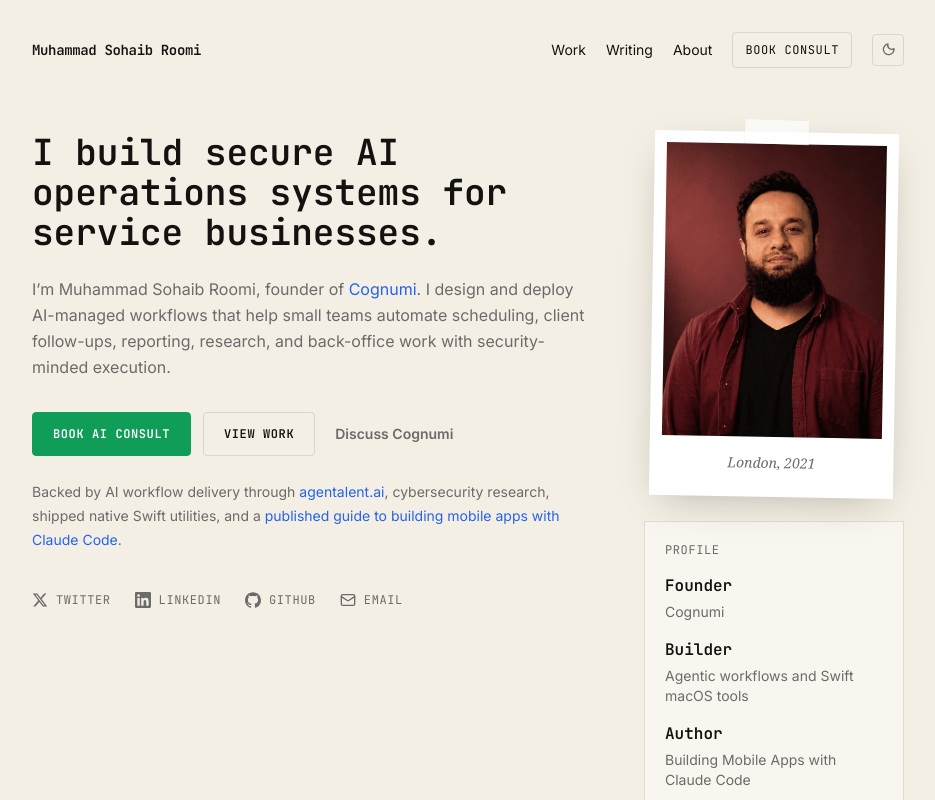
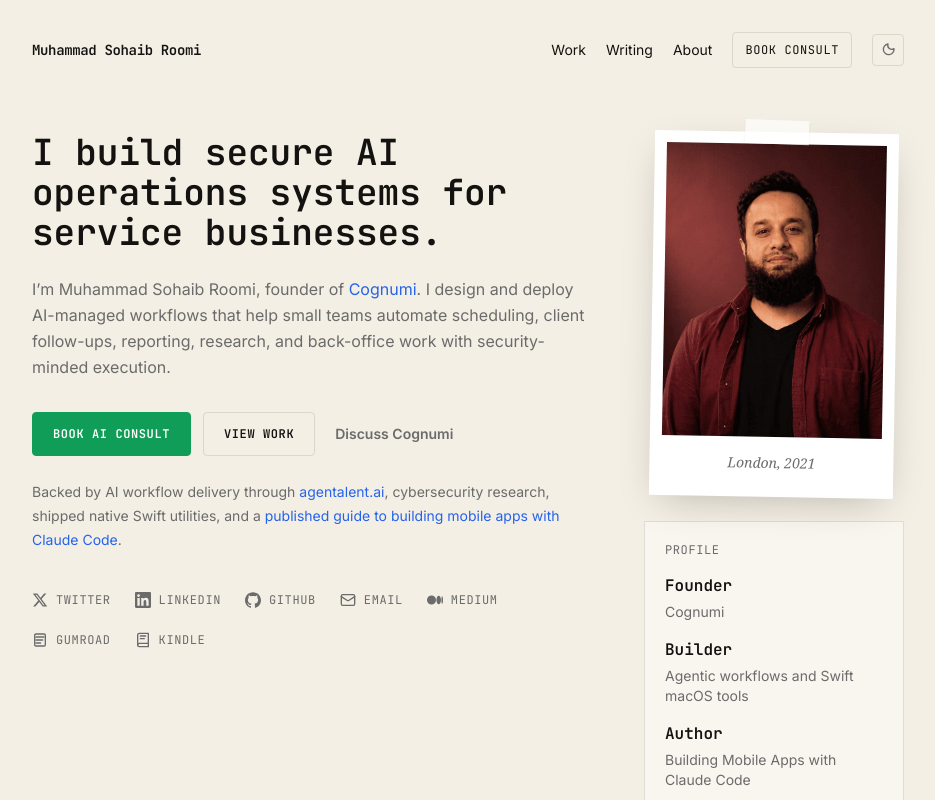
Before and after one commit to rumi7911/portfolio, a Next.js app: page / in a window 1280 px wide. Shown: the top 800 px of the page, without its empty margins (172-1107 px from the left). Built offline with nearby package versions, Linux system fonts and the light colour scheme; no server answers.

Commit message:
Add book platform links to hero

```diff
--- a/components/SocialLinks.tsx
+++ b/components/SocialLinks.tsx
@@ -1,3 +1,9 @@
+import {
+  mobileAppsBookAmazonUrl,
+  mobileAppsBookGumroadUrl,
+  mobileAppsBookMediumUrl,
+} from '@/content/links';
+
 const links = [
   {
     label: 'Twitter',
@@ -60,6 +66,62 @@ const links = [
       </svg>
     ),
   },
+  {
+    label: 'Medium',
+    href: mobileAppsBookMediumUrl,
+    icon: (
+      <svg
+        viewBox="0 0 24 24"
+        fill="currentColor"
+        className="h-4 w-4"
+        aria-hidden="true"
+      >
+        <path d="M13.54 12a6.77 6.77 0 0 1-6.77 6.77A6.77 6.77 0 0 1 0 12a6.77 6.77 0 0 1 6.77-6.77A6.77 6.77 0 0 1 13.54 12Zm7.43 0c0 3.51-1.52 6.36-3.39 6.36s-3.39-2.85-3.39-6.36 1.52-6.36 3.39-6.36 3.39 2.85 3.39 6.36ZM24 12c0 3.15-.53 5.7-1.19 5.7-.65 0-1.18-2.55-1.18-5.7s.53-5.7 1.18-5.7C23.47 6.3 24 8.85 24 12Z" />
+      </svg>
+    ),
+  },
+  {
+    label: 'Gumroad',
+    href: mobileAppsBookGumroadUrl,
+    icon: (
+      <svg
+        viewBox="0 0 24 24"
+        fill="none"
+        stroke="currentColor"
+        strokeWidth="2"
+        strokeLinecap="round"
+        strokeLinejoin="round"
+        className="h-4 w-4"
+        aria-hidden="true"
+      >
+        <path d="M6 7.5h12" />
+        <path d="M6 12h10" />
+        <path d="M6 16.5h7" />
+        <rect width="16" height="18" x="4" y="3" rx="2" />
+      </svg>
+    ),
+  },
+  {
+    label: 'Kindle',
+    href: mobileAppsBookAmazonUrl,
+    icon: (
+      <svg
+        viewBox="0 0 24 24"
+        fill="none"
+        stroke="currentColor"
+        strokeWidth="2"
+        strokeLinecap="round"
+        strokeLinejoin="round"
+        className="h-4 w-4"
+        aria-hidden="true"
+      >
+        <path d="M4 19.5A2.5 2.5 0 0 1 6.5 17H20" />
+        <path d="M4 4.5A2.5 2.5 0 0 1 6.5 2H20v20H6.5A2.5 2.5 0 0 1 4 19.5v-15Z" />
+        <path d="M8 6h8" />
+        <path d="M8 10h6" />
+      </svg>
+    ),
+  },
 ];
 
 export function SocialLinks() {
```
